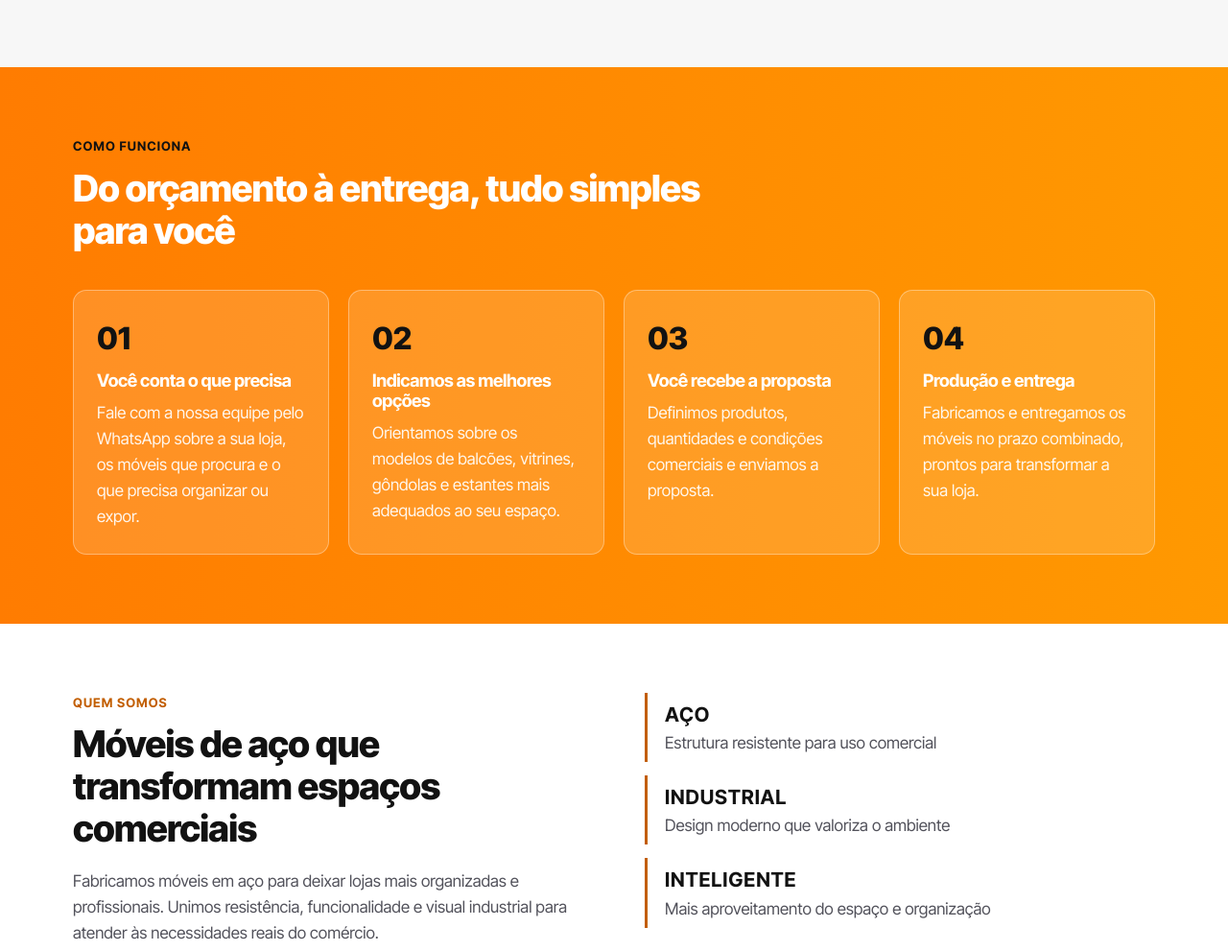
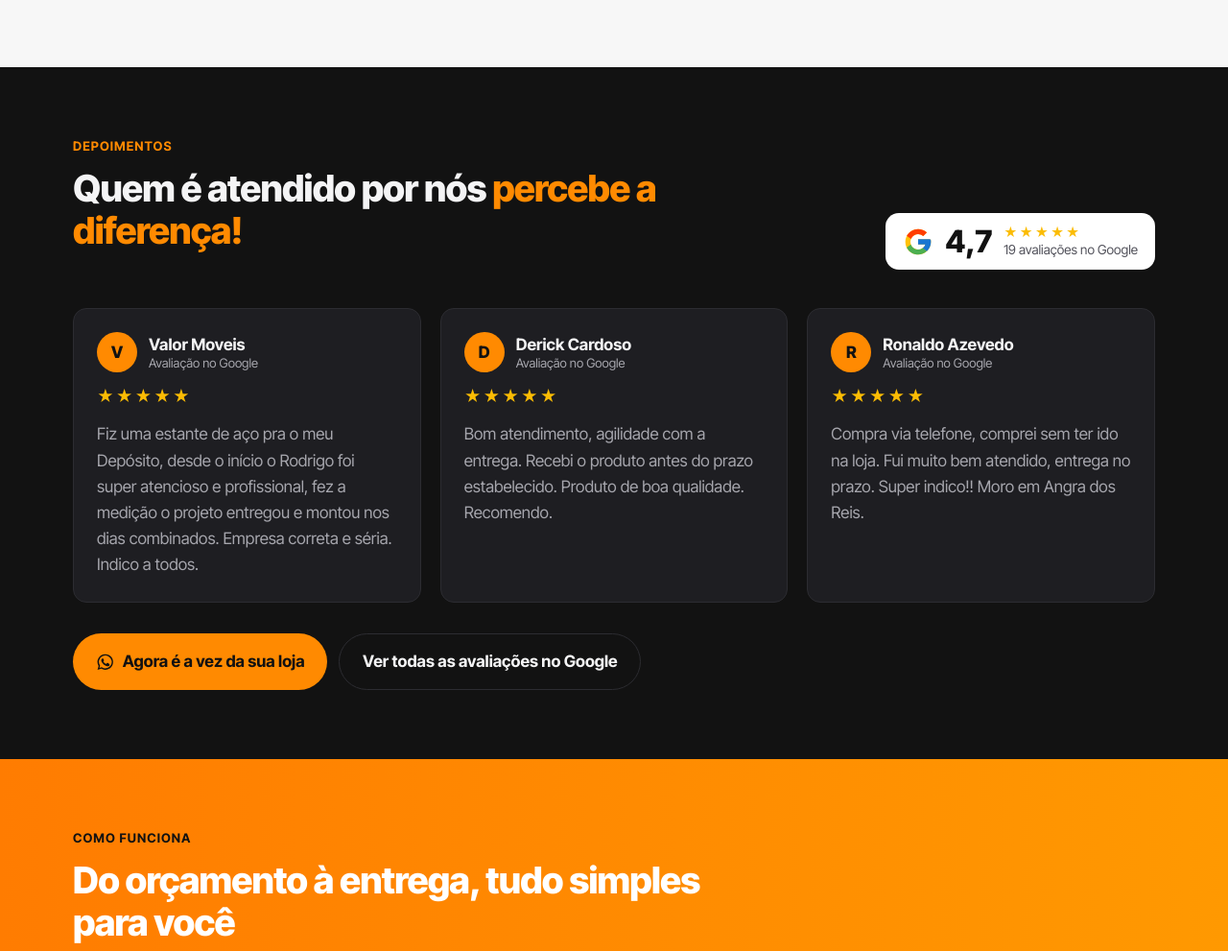
Before and after one commit to Kay-Francis/mbvfy_LP_Claude, a plain HTML site: page index.html in a window 1280 px wide. Shown: the part 4746-5737 px from the top of the page at 96% size. Drawn offline with Linux system fonts and the light colour scheme.

Commit message:
Add Google reviews section (social proof)

```diff
--- a/assets/css/style.css
+++ b/assets/css/style.css
@@ -187,6 +187,34 @@ p { margin: 0 0 1em; }
 }
 .tag--muted { background: #3a3a40; color: var(--text); }
 
+/* Depoimentos (Google) */
+.reviews__head { display: flex; flex-wrap: wrap; align-items: flex-end; justify-content: space-between; gap: 8px 24px; margin-bottom: 40px; }
+.reviews__head .section__head { margin-bottom: 0; }
+.gbadge {
+  display: inline-flex; align-items: center; gap: 12px; text-decoration: none;
+  background: #fff; color: #121212; border-radius: var(--radius); padding: 12px 18px;
+}
+.gbadge__g { width: 32px; height: 32px; }
+.gbadge__nota { font-size: 2rem; font-weight: 800; line-height: 1; }
+.gbadge__info { display: grid; font-size: .85rem; color: #52525b; line-height: 1.3; }
+.stars { color: #fbbc04; letter-spacing: 2px; }
+.reviews { display: grid; gap: 20px; margin-bottom: 32px; }
+@media (min-width: 900px) { .reviews { grid-template-columns: repeat(3, 1fr); } }
+.review {
+  margin: 0; display: grid; gap: 12px; align-content: start;
+  background: var(--surface); border: 1px solid var(--line);
+  border-radius: var(--radius); padding: 24px;
+}
+.review__top { display: flex; align-items: center; gap: 12px; }
+.review__top div { display: grid; line-height: 1.3; }
+.review__avatar {
+  width: 42px; height: 42px; border-radius: 50%; flex: none;
+  display: grid; place-items: center; font-weight: 800;
+  background: #ff8a01; color: #121212;
+}
+.review__meta { color: var(--muted); font-size: .82rem; }
+.review blockquote { margin: 0; color: var(--muted); }
+
 /* Passos */
 .steps { list-style: none; padding: 0; margin: 0; display: grid; gap: 20px; counter-reset: s; }
 @media (min-width: 640px) { .steps { grid-template-columns: repeat(2, 1fr); } }
--- a/index.html
+++ b/index.html
@@ -213,6 +213,60 @@
       </div>
     </section>
 
+    <!-- DEPOIMENTOS (Google) -->
+    <section class="section s-dark" id="depoimentos">
+      <div class="container">
+        <div class="reviews__head">
+          <div class="section__head">
+            <p class="eyebrow">Depoimentos</p>
+            <h2>Quem é atendido por nós <span class="accent">percebe a diferença!</span></h2>
+          </div>
+          <a class="gbadge" href="https://maps.google.com/?cid=6896572141785409282" target="_blank" rel="noopener" aria-label="Nota 4,7 de 5 com 19 avaliações no Google. Ver no Google">
+            <svg class="gbadge__g" viewBox="0 0 48 48" aria-hidden="true"><path fill="#FFC107" d="M43.6 20.1H42V20H24v8h11.3C33.7 32.7 29.2 36 24 36c-6.6 0-12-5.4-12-12s5.4-12 12-12c3.1 0 5.8 1.2 8 3l5.7-5.7C34 6.1 29.3 4 24 4 12.9 4 4 12.9 4 24s8.9 20 20 20 20-8.9 20-20c0-1.3-.1-2.6-.4-3.9z"/><path fill="#FF3D00" d="m6.3 14.7 6.6 4.8C14.7 15.1 19 12 24 12c3.1 0 5.8 1.2 8 3l5.7-5.7C34 6.1 29.3 4 24 4 16.3 4 9.7 8.3 6.3 14.7z"/><path fill="#4CAF50" d="M24 44c5.2 0 9.9-2 13.4-5.2l-6.2-5.2A11.9 11.9 0 0 1 24 36c-5.2 0-9.6-3.3-11.3-8l-6.5 5C9.5 39.6 16.2 44 24 44z"/><path fill="#1976D2" d="M43.6 20.1H42V20H24v8h11.3a12 12 0 0 1-4.1 5.6l6.2 5.2C37 39.2 44 34 44 24c0-1.3-.1-2.6-.4-3.9z"/></svg>
+            <span class="gbadge__nota">4,7</span>
+            <span class="gbadge__info">
+              <span class="stars" aria-hidden="true">★★★★★</span>
+              <span>19 avaliações no Google</span>
+            </span>
+          </a>
+        </div>
+
+        <div class="reviews">
+          <figure class="review">
+            <div class="review__top">
+              <span class="review__avatar" aria-hidden="true">V</span>
+              <div><strong>Valor Moveis</strong><span class="review__meta">Avaliação no Google</span></div>
+            </div>
+            <span class="stars" aria-label="5 de 5 estrelas">★★★★★</span>
+            <blockquote>Fiz uma estante de aço pra o meu Depósito, desde o início o Rodrigo foi super atencioso e profissional, fez a medição o projeto entregou e montou nos dias combinados. Empresa correta e séria. Indico a todos.</blockquote>
+          </figure>
+          <figure class="review">
+            <div class="review__top">
+              <span class="review__avatar" aria-hidden="true">D</span>
+              <div><strong>Derick Cardoso</strong><span class="review__meta">Avaliação no Google</span></div>
+            </div>
+            <span class="stars" aria-label="5 de 5 estrelas">★★★★★</span>
+            <blockquote>Bom atendimento, agilidade com a entrega. Recebi o produto antes do prazo estabelecido. Produto de boa qualidade. Recomendo.</blockquote>
+          </figure>
+          <figure class="review">
+            <div class="review__top">
+              <span class="review__avatar" aria-hidden="true">R</span>
+              <div><strong>Ronaldo Azevedo</strong><span class="review__meta">Avaliação no Google</span></div>
+            </div>
+            <span class="stars" aria-label="5 de 5 estrelas">★★★★★</span>
+            <blockquote>Compra via telefone, comprei sem ter ido na loja. Fui muito bem atendido, entrega no prazo. Super indico!! Moro em Angra dos Reis.</blockquote>
+          </figure>
+        </div>
+
+        <div class="hero__cta">
+          <a class="btn" data-wa="Olá! Vi os depoimentos no site e quero um orçamento para a minha loja." href="#contato">
+            <svg class="ico" aria-hidden="true"><use href="#i-wa"/></svg> Agora é a vez da sua loja
+          </a>
+          <a class="btn btn--ghost" href="https://maps.google.com/?cid=6896572141785409282" target="_blank" rel="noopener">Ver todas as avaliações no Google</a>
+        </div>
+      </div>
+    </section>
+
     <!-- COMO FUNCIONA -->
     <section class="section s-orange" id="como-funciona">
       <div class="container">
```
Also changed, not shown: CLAUDE.md (+2 -1 lines).
